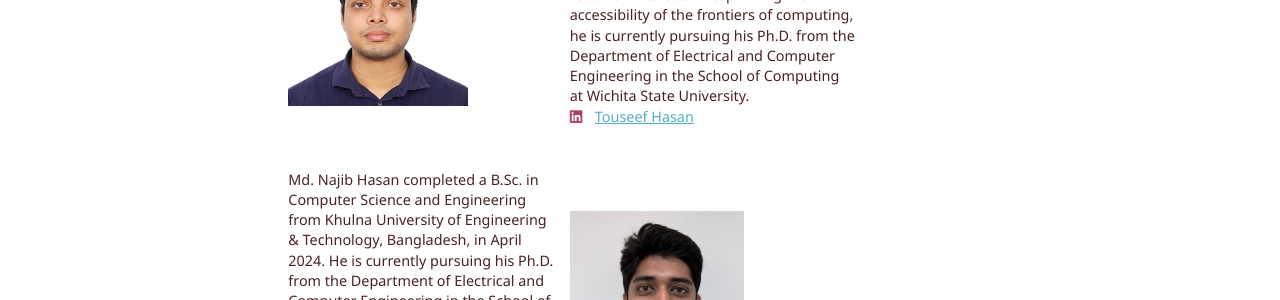
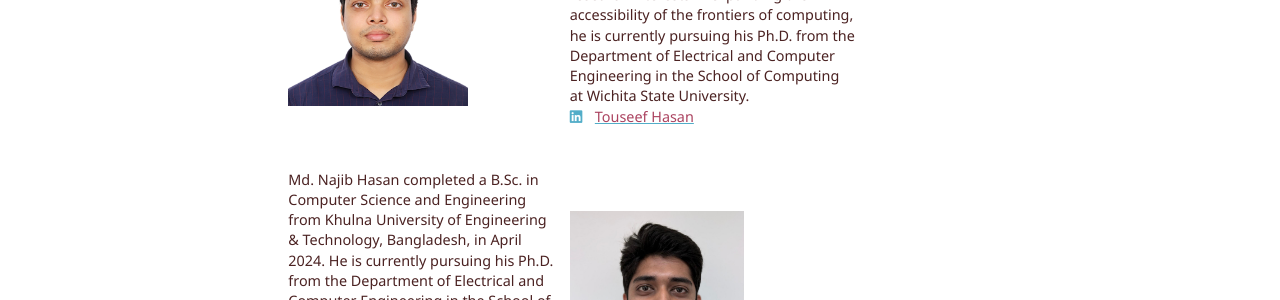
Before and after one commit to Souvika/souvika.github.io, a Jekyll site: the page built from _pages/lab.html, in a window 1280 px wide. Shown: the part 474-774 px from the top of the page. Built offline with Jekyll 4.4.1, drawn with Linux system fonts in a browser that asks for light colours; some web fonts are replaced.

Commit message:
Update Students.

```diff
--- a/_includes/archive-single.html
+++ b/_includes/archive-single.html
@@ -46,7 +46,7 @@
           <tbody>
             <tr style="border: none;">
               <td style="border: none; padding-bottom: 2rem;"><img src='/images/Touseef.png' style='height:10rem;'></td>
-              <td style="border: none; padding-bottom: 2rem;"><span class="news-content-teaching">Touseef Hasan received his B.Sc. in Naval Architecture and Marine Engineering from Bangladesh University of Engineering and Technology in 2024. With research interests in expanding the accessibility of the frontiers of computing, he is currently pursuing his Ph.D. from the Department of Electrical and Computer Engineering in the School of Computing at Wichita State University. <br/><a href="https://www.linkedin.com/in/touseefh/"><i class="fab fa-fw fa-linkedin icon-pad-right hyperlink_archive" aria-hidden="true"></i>Touseef Hasan</a></span></td>
+                <td style="border: none; padding-bottom: 2rem;"><span class="news-content-teaching">Touseef Hasan received his B.Sc. in Naval Architecture and Marine Engineering from Bangladesh University of Engineering and Technology in 2024. With research interests in expanding the accessibility of the frontiers of computing, he is currently pursuing his Ph.D. from the Department of Electrical and Computer Engineering in the School of Computing at Wichita State University. <br/><a href="https://www.linkedin.com/in/touseefh/"><i class="fab fa-fw fa-linkedin icon-pad-right" aria-hidden="true"></i><span class="hyperlink_archive">Touseef Hasan</span></a></span></td>
             </tr>
             <tr style="border: none; margin-bottom: 2rem">
                 <td style="border: none; padding-bottom: 2rem;"><span class="news-content-teaching">Md. Najib Hasan completed a B.Sc. in Computer Science and Engineering from Khulna University of Engineering & Technology, Bangladesh, in April 2024. He is currently pursuing his Ph.D. from the Department of Electrical and Computer Engineering in the School of Computing at Wichita State University. He is working as a full-time Research Assistant in the Accessible AI lab (A2I-lab). His research focus is on the effective evaluation of LLMs and their Applications in everyday life.</span></td>
```
